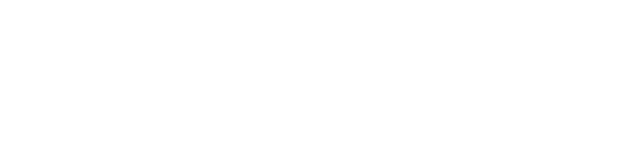
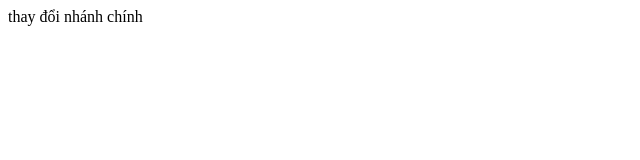
Before and after one commit to adaitran771/Mobile_App, a plain HTML site: page index.html in a window 1280 px wide. Shown: the whole page, without its empty margins (0-640 px from the left). Drawn offline with Linux system fonts and the light colour scheme.

Commit message:
thay doi index

```diff
--- a/index.html
+++ b/index.html
@@ -6,6 +6,6 @@
     <title>Document</title>
 </head>
 <body>
-
+    <div>thay đổi nhánh chính</div>
 </body>
 </html>
```
